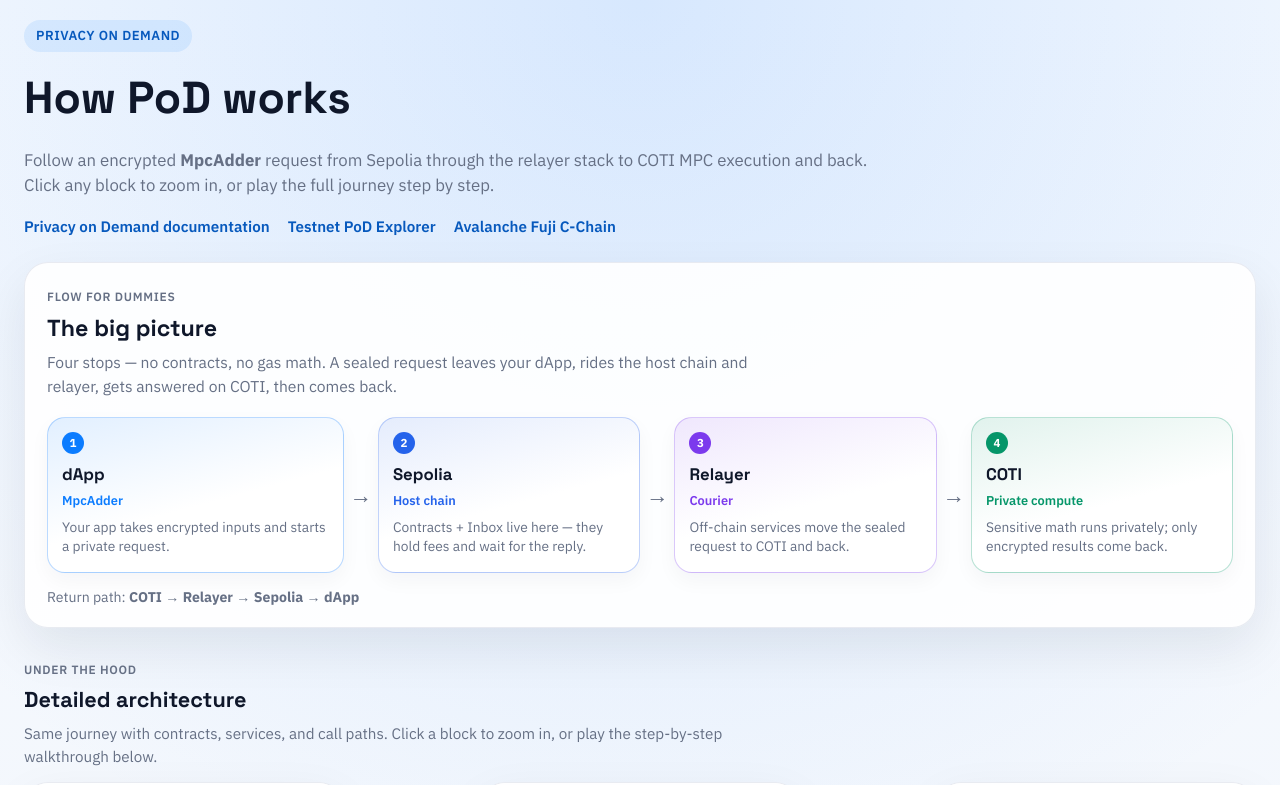
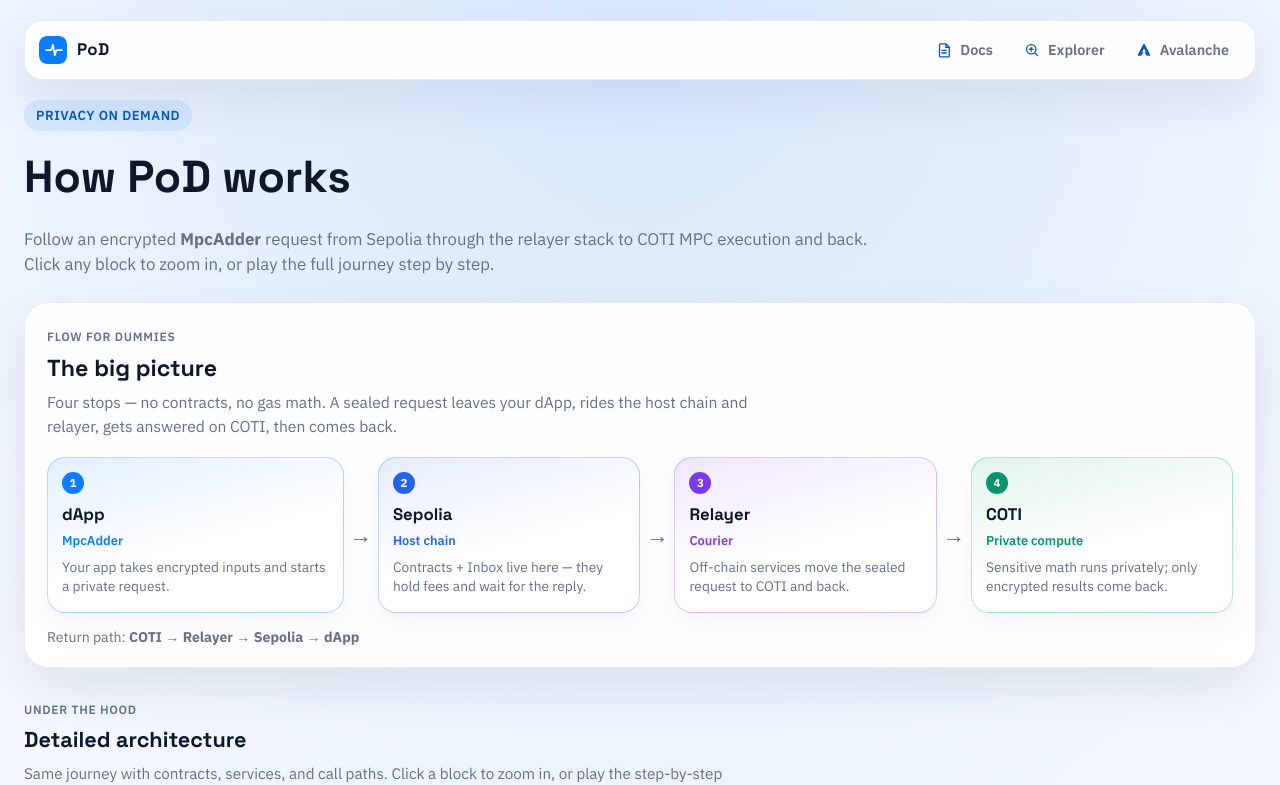
Before and after one commit to coti-io/pod-architecture, a React (Vite) app: page / in a window 1280 px wide. Shown: the top 785 px of the page. Built offline with nearby package versions, Linux system fonts and the light colour scheme.

Commit message:
Add SiteNav component for improved site navigation and styling. Introduced new styles for site navigation links and integrated it into OverviewLayout, replacing the previous hero links for a more cohesive user experience.

```diff
--- a/src/components/OverviewLayout.tsx
+++ b/src/components/OverviewLayout.tsx
@@ -23,6 +23,7 @@
 import JourneyControls from "./JourneyControls";
 import JourneyFeeStack from "./JourneyFeeStack";
 import NodeDetailPanel from "./NodeDetailPanel";
+import SiteNav from "./SiteNav";
 import ZoomableBlock from "./ZoomableBlock";
 
 function useMediaQuery(query: string) {
@@ -181,6 +182,8 @@
 
   return (
     <div className="overview">
+      <SiteNav />
+
       <header className="hero">
         <span className="hero-tag">{network.heroTag}</span>
         <h1>{network.heroTitle}</h1>
@@ -197,31 +200,6 @@
           <br />
           Click any block to zoom in, or play the full journey step by step.
         </p>
-        <nav className="hero-links" aria-label="Related documentation">
-          <a href={network.docsHref} target="_blank" rel="noreferrer">
-            {network.docsLabel}
-          </a>
-          <a href={network.explorerHref} target="_blank" rel="noreferrer">
-            {network.explorerLabel}
-          </a>
-          {network.demoHref && (
-            <a href={network.demoHref} target="_blank" rel="noreferrer">
-              {network.demoLabel ?? "Live demo"}
-            </a>
-          )}
-          {network.exampleRepoHref && (
-            <a
-              href={network.exampleRepoHref}
-              target="_blank"
-              rel="noreferrer"
-            >
-              {network.exampleRepoLabel ?? "Example repository"}
-            </a>
-          )}
-          {network.alternate && (
-            <a href={network.alternate.href}>{network.alternate.label}</a>
-          )}
-        </nav>
       </header>
 
       <DummyFlowStrip
--- /dev/null
+++ b/src/components/SiteNav.tsx
@@ -0,0 +1,142 @@
+import type { ReactNode } from "react";
+import { useNetwork } from "../network/NetworkContext";
+
+type NavItem = {
+  href: string;
+  label: string;
+  title: string;
+  external?: boolean;
+  icon: ReactNode;
+};
+
+function DocsIcon() {
+  return (
+    <svg viewBox="0 0 24 24" fill="none" stroke="currentColor" strokeWidth="1.75" aria-hidden="true">
+      <path
+        d="M7 3.75h7.5L19 8.25v12a1 1 0 0 1-1 1H7a1 1 0 0 1-1-1v-15a1 1 0 0 1 1-1Z"
+        strokeLinejoin="round"
+      />
+      <path d="M14.5 3.75V8.5H19M9 12.5h6M9 16h6" strokeLinecap="round" />
+    </svg>
+  );
+}
+
+function ExplorerIcon() {
+  return (
+    <svg viewBox="0 0 24 24" fill="none" stroke="currentColor" strokeWidth="1.75" aria-hidden="true">
+      <circle cx="11" cy="11" r="6.25" />
+      <path d="m16.2 16.2 3.3 3.3" strokeLinecap="round" />
+      <path d="M8.5 11h5M11 8.5v5" strokeLinecap="round" />
+    </svg>
+  );
+}
+
+function DemoIcon() {
+  return (
+    <svg viewBox="0 0 24 24" fill="none" stroke="currentColor" strokeWidth="1.75" aria-hidden="true">
+      <rect x="3.75" y="6.5" width="16.5" height="11" rx="2" />
+      <path d="M3.75 10.25h16.5M8 14.5h3" strokeLinecap="round" />
+    </svg>
+  );
+}
+
+function GithubIcon() {
+  return (
+    <svg viewBox="0 0 24 24" fill="currentColor" aria-hidden="true">
+      <path d="M12 2a10 10 0 0 0-3.16 19.49c.5.09.68-.22.68-.48v-1.7c-2.78.6-3.37-1.34-3.37-1.34-.45-1.16-1.11-1.47-1.11-1.47-.91-.62.07-.61.07-.61 1 .07 1.53 1.03 1.53 1.03.89 1.53 2.34 1.09 2.91.83.09-.65.35-1.09.63-1.34-2.22-.25-4.55-1.11-4.55-4.94 0-1.09.39-1.98 1.03-2.68-.1-.25-.45-1.27.1-2.64 0 0 .84-.27 2.75 1.02A9.56 9.56 0 0 1 12 6.8a9.6 9.6 0 0 1 2.5.34c1.91-1.29 2.75-1.02 2.75-1.02.55 1.37.2 2.39.1 2.64.64.7 1.03 1.59 1.03 2.68 0 3.84-2.34 4.68-4.57 4.93.36.31.68.92.68 1.86v2.76c0 .27.18.58.69.48A10 10 0 0 0 12 2Z" />
+    </svg>
+  );
+}
+
+function AvalancheIcon() {
+  return (
+    <svg viewBox="0 0 24 24" fill="currentColor" aria-hidden="true">
+      <path d="M12.9 4.4c-.35-.6-1.45-.6-1.8 0L3.7 18.2c-.36.62.1 1.4.9 1.4h3.2c.45 0 .86-.24 1.08-.63l3.12-5.4 3.12 5.4c.22.39.63.63 1.08.63h3.2c.8 0 1.26-.78.9-1.4L12.9 4.4Zm-.9 5.5L14.7 15H9.3L12 9.9Z" />
+    </svg>
+  );
+}
+
+function EthereumIcon() {
+  return (
+    <svg viewBox="0 0 24 24" fill="currentColor" aria-hidden="true">
+      <path d="M12 2.2 5.8 12.2 12 15.7l6.2-3.5L12 2.2Zm0 15.2-6.1-3.5L12 21.8l6.1-7.9-6.1 3.5Z" />
+    </svg>
+  );
+}
+
+export default function SiteNav() {
+  const network = useNetwork();
+
+  const items: NavItem[] = [
+    {
+      href: network.docsHref,
+      label: "Docs",
+      title: network.docsLabel,
+      external: true,
+      icon: <DocsIcon />,
+    },
+    {
+      href: network.explorerHref,
+      label: "Explorer",
+      title: network.explorerLabel,
+      external: true,
+      icon: <ExplorerIcon />,
+    },
+  ];
+
+  if (network.demoHref) {
+    items.push({
+      href: network.demoHref,
+      label: network.demoLabel ?? "Demo",
+      title: network.demoLabel ?? "Live demo",
+      external: true,
+      icon: <DemoIcon />,
+    });
+  }
+
+  if (network.exampleRepoHref) {
+    items.push({
+      href: network.exampleRepoHref,
+      label: "Example",
+      title: network.exampleRepoLabel ?? "Example repository",
+      external: true,
+      icon: <GithubIcon />,
+    });
+  }
+
+  if (network.alternate) {
+    const isAvalanche = /avalanche|fuji/i.test(network.alternate.label);
+    items.push({
+      href: network.alternate.href,
+      label: isAvalanche ? "Avalanche" : network.alternate.label,
+      title: network.alternate.label,
+      external: /^https?:\/\//i.test(network.alternate.href),
+      icon: isAvalanche ? <AvalancheIcon /> : <EthereumIcon />,
+    });
+  }
+
+  return (
+    <header className="site-nav">
+      <a className="site-nav__brand" href="https://pod.coti.io/" title="How PoD works">
+        <img className="site-nav__mark" src="/favicon.svg" alt="" />
+        <span>PoD</span>
+      </a>
+      <nav className="site-nav__links" aria-label="Site">
+        {items.map((item) => (
+          <a
+            key={`${item.label}-${item.href}`}
+            className="site-nav__link"
+            href={item.href}
+            title={item.title}
+            {...(item.external
+              ? { target: "_blank", rel: "noreferrer" }
+              : {})}
+          >
+            <span className="site-nav__icon">{item.icon}</span>
+            <span className="site-nav__label">{item.label}</span>
+          </a>
+        ))}
+      </nav>
+    </header>
+  );
+}
--- a/src/styles.css
+++ b/src/styles.css
@@ -113,6 +113,105 @@
   width: 100%;
 }
 
+.site-nav {
+  display: flex;
+  align-items: center;
+  justify-content: space-between;
+  gap: 16px;
+  flex-wrap: wrap;
+  margin: 0 0 20px;
+  padding: 10px 14px;
+  border-radius: var(--radius-lg);
+  background: var(--panel);
+  border: 1px solid var(--panel-border);
+  box-shadow: var(--shadow);
+  backdrop-filter: blur(10px);
+}
+
+.site-nav__brand {
+  display: inline-flex;
+  align-items: center;
+  gap: 10px;
+  text-decoration: none;
+  color: var(--ink);
+  font-family: "Space Grotesk", "IBM Plex Sans", sans-serif;
+  font-weight: 700;
+  font-size: 1.05rem;
+  letter-spacing: 0.02em;
+}
+
+.site-nav__mark {
+  width: 28px;
+  height: 28px;
+  border-radius: 8px;
+  display: block;
+}
+
+.site-nav__links {
+  display: flex;
+  align-items: center;
+  flex-wrap: wrap;
+  gap: 6px;
+}
+
+.site-nav__link {
+  display: inline-flex;
+  align-items: center;
+  gap: 7px;
+  padding: 8px 12px;
+  border-radius: 999px;
+  text-decoration: none;
+  color: var(--muted);
+  font-size: 0.9rem;
+  font-weight: 600;
+  transition:
+    color 0.15s ease,
+    background 0.15s ease;
+}
+
+.site-nav__link:hover {
+  color: var(--accent-strong);
+  background: rgba(11, 124, 255, 0.08);
+  text-decoration: none;
+}
+
+.app-shell.theme-avalanche .site-nav__link:hover {
+  background: rgba(232, 65, 66, 0.1);
+}
+
+.site-nav__icon {
+  display: inline-flex;
+  width: 18px;
+  height: 18px;
+  flex-shrink: 0;
+  color: var(--accent-strong);
+}
+
+.site-nav__icon svg {
+  width: 100%;
+  height: 100%;
+  display: block;
+}
+
+.site-nav__label {
+  white-space: nowrap;
+}
+
+@media (max-width: 640px) {
+  .site-nav {
+    padding: 10px;
+  }
+
+  .site-nav__links {
+    width: 100%;
+  }
+
+  .site-nav__link {
+    padding: 7px 10px;
+    font-size: 0.84rem;
+  }
+}
+
 .hero-tag {
   display: inline-block;
   padding: 6px 12px;
@@ -130,23 +229,6 @@
   font-size: clamp(2rem, 4vw, 2.8rem);
   margin: 12px 0 8px;
   color: var(--ink);
-}
-
-.hero-links {
-  display: flex;
-  flex-wrap: wrap;
-  gap: 10px 18px;
-  margin-top: 16px;
-}
-
-.hero-links a {
-  font-size: 0.95rem;
-  font-weight: 600;
-  text-decoration: none;
-}
-
-.hero-links a:hover {
-  text-decoration: underline;
 }
 
 .hero p {
```
